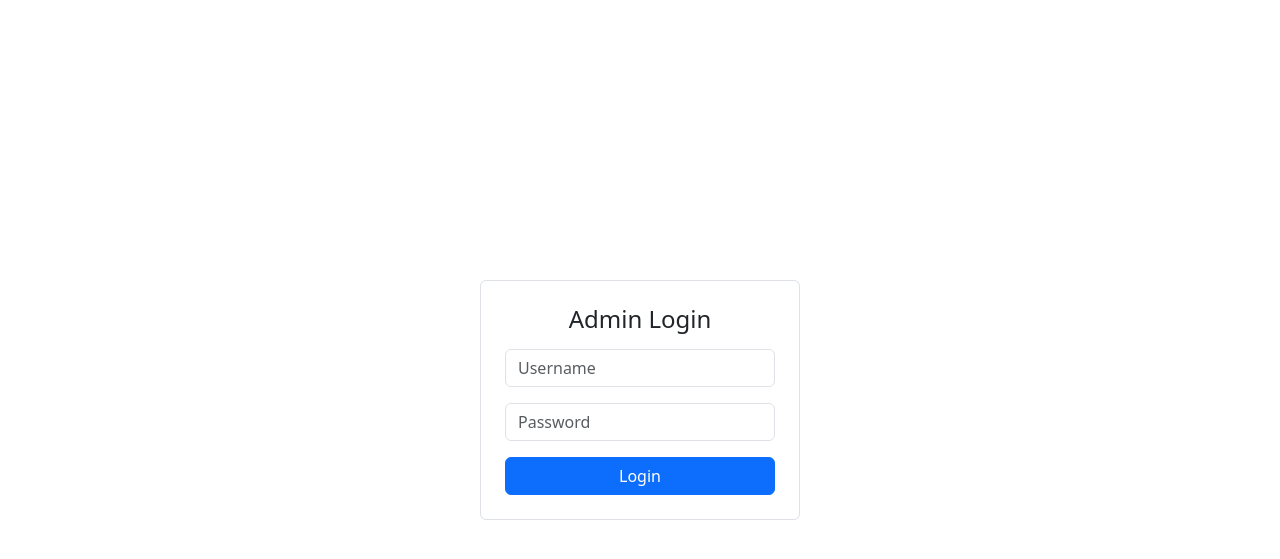
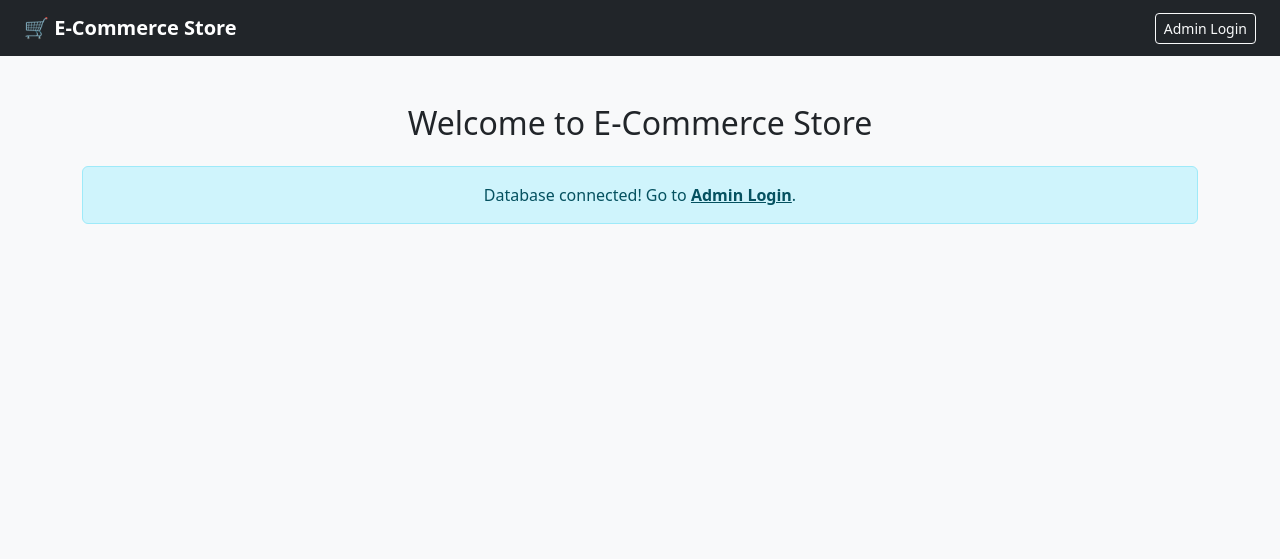
Before and after one commit to Ethical-Aryan/Flask-Ecommerce, a Flask app: page / in a window 1280 px wide. Shown: the top 559 px of the page. Run offline with Flask 3, Linux system fonts and the light colour scheme; data that the repository does not hold is empty; some libraries are stand-ins or nearby versions.

Commit message:
Connected Database

```diff
--- a/app.py
+++ b/app.py
@@ -1,44 +1,89 @@
-from flask import Flask, request, render_template, redirect, session
+from flask import Flask, request, render_template, redirect, session, url_for
 from db_config import get_db_connection
 
 app = Flask(__name__)
-app.secret_key = 'secret_key'
+app.secret_key = 'super_secret_key'
+
+# =========================================================
+# FLASK & MYSQL CONNECTION FLOW (5 EASY STEPS):
+# 1. conn = get_db_connection()   -> XAMPP MySQL se connect karo
+# 2. cursor = conn.cursor()        -> SQL query run karne ka tool banao
+# 3. cursor.execute("SQL Query")   -> Database me query bhejo
+# 4. data = cursor.fetchone()      -> MySQL se data fetch karo
+# 5. conn.close()                 -> Connection band karo
+# =========================================================
+
 
 @app.route('/')
+def home():
+    # Step 1: MySQL se connect karo
+    conn = get_db_connection()
+    products = []
+
+    if conn:
+        # Step 2: Cursor open karo
+        cursor = conn.cursor()
+        try:
+            # Step 3 & 4: Query execute karo aur data fetch karo
+            cursor.execute("SELECT * FROM products")
+            products = cursor.fetchall()
+        except Exception:
+            pass
+        # Step 5: Connection close karo
+        conn.close()
+
+    return render_template('index.html', products=products)
+
+
 @app.route('/adminlogin', methods=['GET', 'POST'])
 def admin_login():
     if request.method == 'POST':
+        # Form se username aur password get karo
         username = request.form['username']
         password = request.form['password']
 
+        # Step 1: MySQL connect karo
         conn = get_db_connection()
+        if not conn:
+            return render_template('admin_login.html', error='Database Connection Failed! Start XAMPP MySQL.')
+
+        # Step 2: Cursor open karo
         cursor = conn.cursor()
-        # Database se username aur password fetch kar rahe hain
+
+        # Step 3: MySQL me admin username search karo (%s parameterized SQL Injection se bachata hai)
         cursor.execute("SELECT username, password FROM admin WHERE username=%s", (username,))
-        admin = cursor.fetchone() # returns (db_username, db_password)
+
+        # Step 4: Record fetch karo
+        admin = cursor.fetchone()
+
+        # Step 5: Connection close karo
         conn.close()
 
-        # Python if condition se matching check
+        # Credentials check aur session set karo
         if admin:
             db_username, db_password = admin
             if db_username == username and db_password == password:
                 session['username'] = username
-                return redirect('/dashboard')
+                return redirect(url_for('dashboard'))
 
-        return render_template('admin_login.html', error='Invalid username or password')
+        return render_template('admin_login.html', error='Invalid username or password!')
 
     return render_template('admin_login.html')
 
+
 @app.route('/dashboard')
 def dashboard():
+    # Session check (logged in user only)
     if 'username' in session:
         return render_template('dashboard.html', admin=session['username'])
-    return redirect('/adminlogin')
+    return redirect(url_for('admin_login'))
+
 
 @app.route('/logout')
 def logout():
+    # Logout (Session clear)
     session.pop('username', None)
-    return redirect('/adminlogin')
+    return redirect(url_for('admin_login'))
 
 
 if __name__ == '__main__':
--- a/db_config.py
+++ b/db_config.py
@@ -1,13 +1,17 @@
 import pymysql
 
-# Database connection helper module
-try:
-    def get_db_connection():
-        return pymysql.connect(
+# XAMPP MySQL Database Connection Function
+def get_db_connection():
+    try:
+        # XAMPP MySQL credentials (host: localhost, user: root, password: '')
+        connection = pymysql.connect(
             host='localhost',
             user='root',
             password='',
-            database='ecommerce'
+            database='ecommerce',
+            autocommit=True
         )
-except exception as e:
-    print(e)
+        return connection
+    except Exception as e:
+        print(f"Database Connection Error: {e}")
+        return None
--- a/templates/index.html
+++ b/templates/index.html
@@ -3,9 +3,41 @@
 <head>
     <meta charset="UTF-8">
     <meta name="viewport" content="width=device-width, initial-scale=1.0">
-    <title>Home Page</title>
+    <title>E-Commerce Store</title>
+    <link rel="stylesheet" href="{{ url_for('static', filename='css/bootstrap.min.css') }}">
 </head>
-<body>
-        <h1>Home Page </h1>
+<body class="bg-light">
+
+    <nav class="navbar navbar-expand-lg navbar-dark bg-dark px-4">
+        <a class="navbar-brand fw-bold" href="/">🛒 E-Commerce Store</a>
+        <div class="ms-auto">
+            <a href="{{ url_for('admin_login') }}" class="btn btn-outline-light btn-sm">Admin Login</a>
+        </div>
+    </nav>
+
+    <div class="container py-5">
+        <h2 class="text-center mb-4">Welcome to E-Commerce Store</h2>
+
+        {% if products %}
+            <div class="row row-cols-1 row-cols-md-3 g-4">
+                {% for product in products %}
+                <div class="col">
+                    <div class="card h-100 shadow-sm">
+                        <div class="card-body">
+                            <h5 class="card-title">{{ product[1] }}</h5>
+                            <p class="card-text text-muted">{{ product[2] }}</p>
+                            <h6 class="text-primary fw-bold">${{ product[3] }}</h6>
+                        </div>
+                    </div>
+                </div>
+                {% endfor %}
+            </div>
+        {% else %}
+            <div class="alert alert-info text-center">
+                Database connected! Go to <a href="{{ url_for('admin_login') }}" class="alert-link">Admin Login</a>.
+            </div>
+        {% endif %}
+    </div>
+
 </body>
 </html>
```
Also changed, not shown: schema.sql (added, +13 -0 lines).
